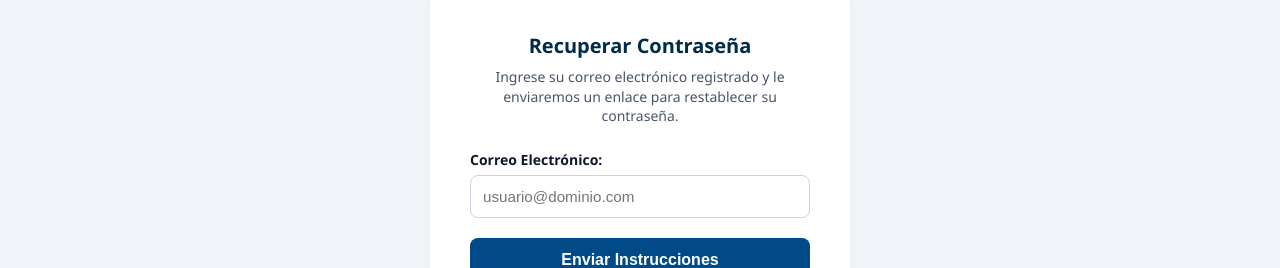
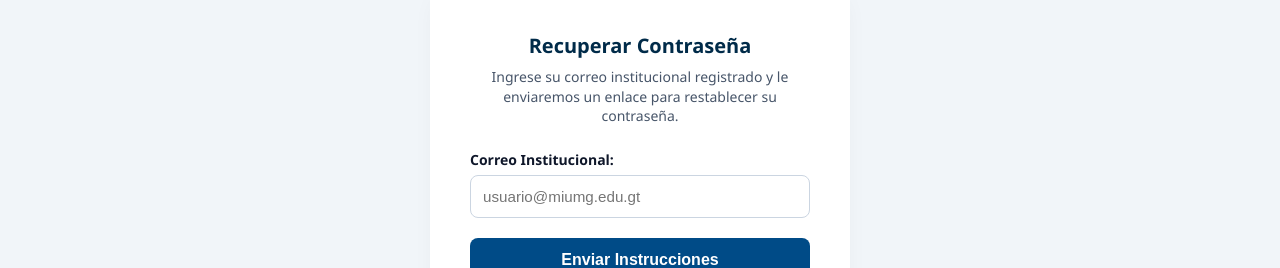
Before and after one commit to lelrxuch/actividad-umg, a React app in the folder frontend/: page /forgot-password in a window 1280 px wide. Shown: the part 231-499 px from the top of the page. Built offline with nearby package versions, Linux system fonts and the light colour scheme; the HTML template or start-up script is replaced by a standard one.

Commit message:
fix(frontend): restaura labels/placeholders institucionales y agrega delay a redireccion tras registro exitoso

```diff
--- a/frontend/src/pages/ForgotPasswordPage.jsx
+++ b/frontend/src/pages/ForgotPasswordPage.jsx
@@ -32,7 +32,7 @@ export const ForgotPasswordPage = () => {
       <div style={styles.card}>
         <h2 style={styles.title}>Recuperar Contraseña</h2>
         <p style={styles.description}>
-          Ingrese su correo electrónico registrado y le enviaremos un enlace para restablecer su contraseña.
+          Ingrese su correo institucional registrado y le enviaremos un enlace para restablecer su contraseña.
         </p>
 
         {errorMessage && <div style={styles.errorAlert}>{errorMessage}</div>}
@@ -40,12 +40,12 @@ export const ForgotPasswordPage = () => {
 
         <form onSubmit={handleResetRequest}>
           <div style={styles.formGroup}>
-            <label style={styles.label}>Correo Electrónico:</label>
+            <label style={styles.label}>Correo Institucional:</label>
             <input
               type="email"
               value={email}
               onChange={(e) => setEmail(e.target.value)}
-              placeholder="usuario@dominio.com"
+              placeholder="usuario@miumg.edu.gt"
               required
               style={styles.input}
             />
--- a/frontend/src/pages/RegisterPage.jsx
+++ b/frontend/src/pages/RegisterPage.jsx
@@ -39,7 +39,11 @@ export const RegisterPage = () => {
       await registerUser({ nombre, email, password });
 
       setSuccessMessage('¡Registro exitoso! Redirigiendo al inicio de sesión...');
-      navigate('/login');
+
+      // Timeout para permitir que el usuario visualice el mensaje de éxito antes de redirigir
+      setTimeout(() => {
+        navigate('/login');
+      }, 1500);
 
     } catch (error) {
       setErrorMessage(error.message || 'Error al registrar usuario. Verifique los datos ingresados.');
@@ -75,15 +79,16 @@ export const RegisterPage = () => {
           </div>
 
           <div style={styles.formGroup}>
-            <label style={styles.label}>Correo Electrónico:</label>
+            <label style={styles.label}>Correo Institucional:</label>
             <input
               type="email"
               value={email}
               onChange={(e) => setEmail(e.target.value)}
-              placeholder="usuario@dominio.com"
+              placeholder="usuario@miumg.edu.gt"
               required
               style={styles.input}
             />
+            <small style={styles.hint}>Ejemplo: usuario@miumg.edu.gt o @mineduc.gob.gt</small>
           </div>
 
           <div style={styles.formGroup}>
```
